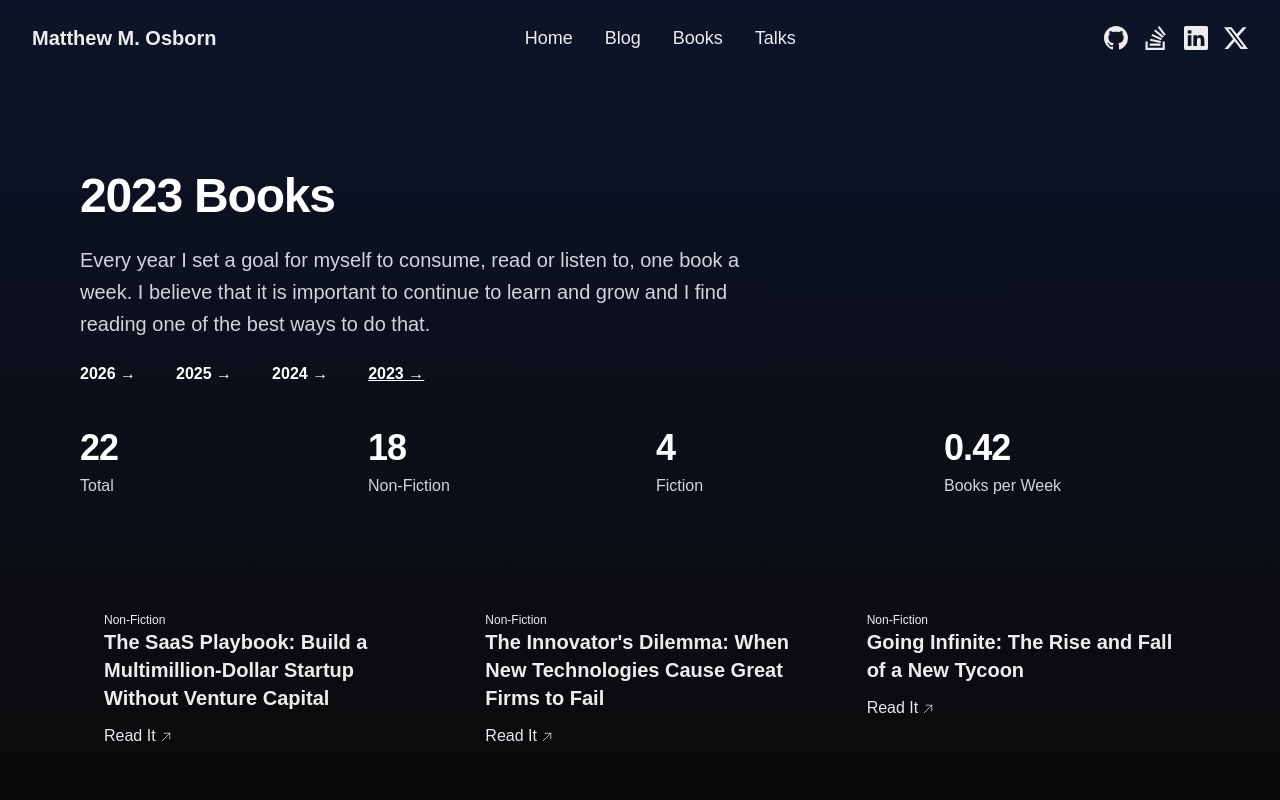
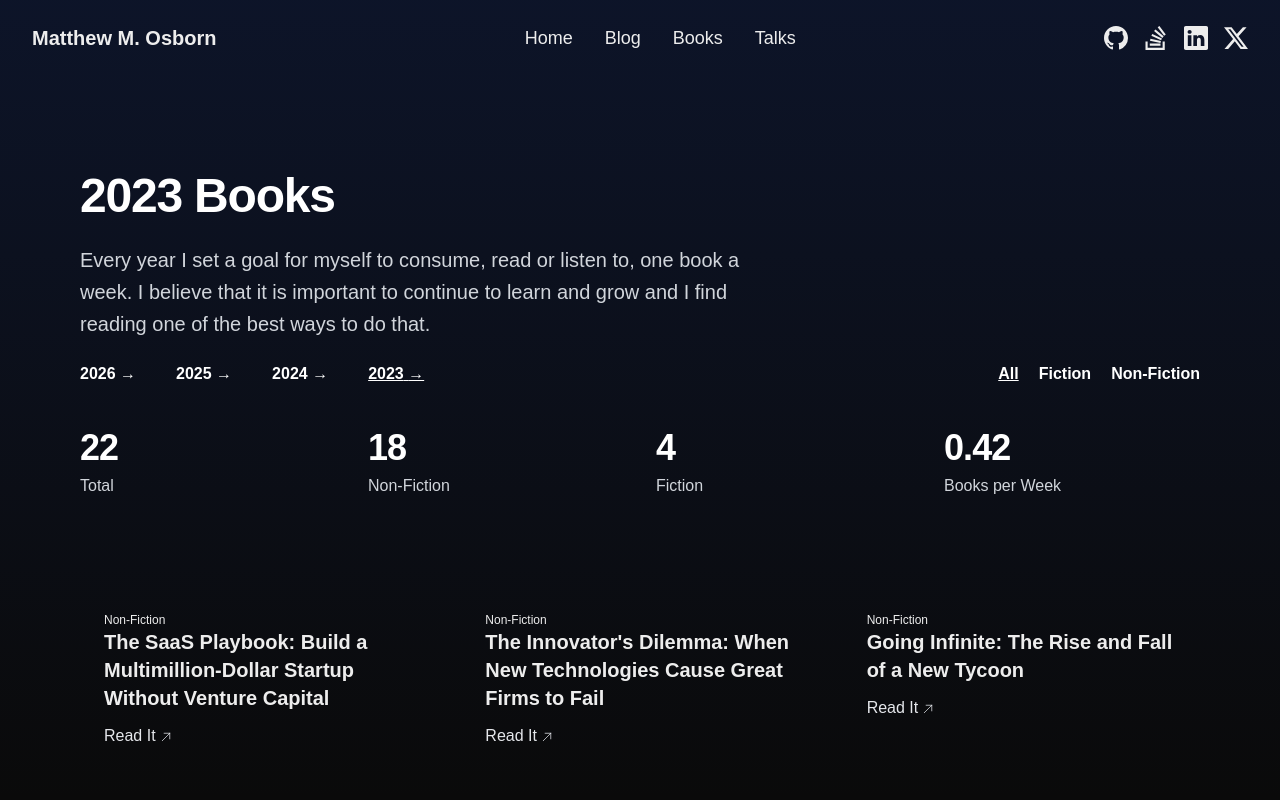
Before and after one commit to osbornm/osbornm.github.io, a Next.js app: page /books/2023 in a window 1280 px wide. Shown: the top 800 px of the page. Built offline with nearby package versions, Linux system fonts and the light colour scheme.

Commit message:
feat: add filter to books page

```diff
--- a/src/app/books/[slug]/page.tsx
+++ b/src/app/books/[slug]/page.tsx
@@ -1,6 +1,5 @@
 import Bookshelf from "@/data/bookService";
-import BookList from "@/components/books/BookList";
-import BooksHeader from "@/components/books/header";
+import BooksShell from "@/components/books/BooksShell";
 
 export default async function BooksYearPage({
   params,
@@ -9,14 +8,10 @@ export default async function BooksYearPage({
 }) {
   const slug = (await params).slug;
   const books = Bookshelf.getYear(slug);
+  const years = Bookshelf.getYearList();
 
   return (
-    <>
-      <BooksHeader year={Number.parseInt(slug, 10)} />
-      <div className="flex flex-col items-center justify-center">
-        <BookList books={books} />
-      </div>
-    </>
+    <BooksShell books={books} year={Number.parseInt(slug, 10)} years={years} />
   );
 }
 
--- a/src/app/books/page.tsx
+++ b/src/app/books/page.tsx
@@ -1,16 +1,11 @@
 import Bookshelf from "@/data/bookService";
-import BookList from "@/components/books/BookList";
-import BooksHeader from "@/components/books/header";
+import BooksShell from "@/components/books/BooksShell";
 
 export default function CurrentBooksPage() {
   const books = Bookshelf.getCurrentYear();
+  const years = Bookshelf.getYearList();
 
   return (
-    <>
-      <BooksHeader year={new Date().getFullYear()} />
-      <div className="flex flex-col items-center justify-center">
-        <BookList books={books} />
-      </div>
-    </>
+    <BooksShell books={books} year={new Date().getFullYear()} years={years} />
   );
 }
--- /dev/null
+++ b/src/components/books/BooksShell.tsx
@@ -0,0 +1,42 @@
+'use client';
+
+import { useMemo, useState } from "react";
+import BookList from "@/components/books/BookList";
+import BooksHeader from "@/components/books/header";
+import { Book, Category } from "@/data/types";
+
+type Filter = "all" | Category.Fiction | Category.NonFiction;
+
+export default function BooksShell({
+  books,
+  year,
+  years,
+}: {
+  books: Array<Book>;
+  year: number;
+  years: Array<number>;
+}) {
+  const [filter, setFilter] = useState<Filter>("all");
+
+  const filteredBooks = useMemo(() => {
+    if (filter === "all") {
+      return books;
+    }
+    return books.filter((book) => book.category === filter);
+  }, [books, filter]);
+
+  return (
+    <>
+      <BooksHeader
+        year={year}
+        years={years}
+        books={books}
+        filter={filter}
+        onFilterChange={setFilter}
+      />
+      <div className="flex flex-col items-center justify-center">
+        <BookList books={filteredBooks} />
+      </div>
+    </>
+  );
+}
--- a/src/components/books/header.tsx
+++ b/src/components/books/header.tsx
@@ -1,10 +1,24 @@
-import Bookshelf from "@/data/bookService";
+'use client';
+
 import { Category } from "@/data/types";
 import Link from "next/link";
+import { Book } from "@/data/types";
 
-const BooksHeader = ({ year }: { year: number }) => {
-  const books = Bookshelf.getYear(year.toString());
-  const years = Bookshelf.getYearList();
+type Filter = "all" | Category.Fiction | Category.NonFiction;
+
+const BooksHeader = ({
+  year,
+  years,
+  books,
+  filter,
+  onFilterChange,
+}: {
+  year: number;
+  years: Array<number>;
+  books: Array<Book>;
+  filter: Filter;
+  onFilterChange: (filter: Filter) => void;
+}) => {
   const currentYear = new Date().getFullYear();
   const getWeeksPassed = () => {
     if (year < currentYear)
@@ -30,12 +44,37 @@ const BooksHeader = ({ year }: { year: number }) => {
             </p>
           </div>
           <div className="mx-auto mt-5 max-w-2xl lg:mx-0 lg:max-w-none">
-            <div className="grid grid-cols-3 gap-x-8 gap-y-6 text-base/7 font-semibold text-white md:flex lg:gap-x-10">
-              {years.map((y) => (
-                <Link key={y} href={`/books/${y}`} className={`${year === y ? 'underline font-semibold' : ''} hover:underline`}>
-                  {y} <span aria-hidden="true">&rarr;</span>
-                </Link>
-              ))}
+            <div className="flex flex-wrap items-center justify-between gap-4 text-base/7 font-semibold text-white">
+              <div className="flex flex-wrap gap-x-8 gap-y-3 lg:gap-x-10">
+                {years.map((y) => (
+                  <Link key={y} href={`/books/${y}`} className={`${year === y ? 'underline font-semibold' : ''} hover:underline`}>
+                    {y} <span aria-hidden="true">&rarr;</span>
+                  </Link>
+                ))}
+              </div>
+              <div className="flex items-center gap-x-5">
+                <button
+                  type="button"
+                  onClick={() => onFilterChange("all")}
+                  className={`${filter === "all" ? "underline" : ""} hover:underline`}
+                >
+                  All
+                </button>
+                <button
+                  type="button"
+                  onClick={() => onFilterChange(Category.Fiction)}
+                  className={`${filter === Category.Fiction ? "underline" : ""} hover:underline`}
+                >
+                  Fiction
+                </button>
+                <button
+                  type="button"
+                  onClick={() => onFilterChange(Category.NonFiction)}
+                  className={`${filter === Category.NonFiction ? "underline" : ""} hover:underline`}
+                >
+                  Non-Fiction
+                </button>
+              </div>
             </div>
           </div>
           <div className="hidden md:block mx-auto mt-5 max-w-2xl lg:mx-0 lg:max-w-none">
```
